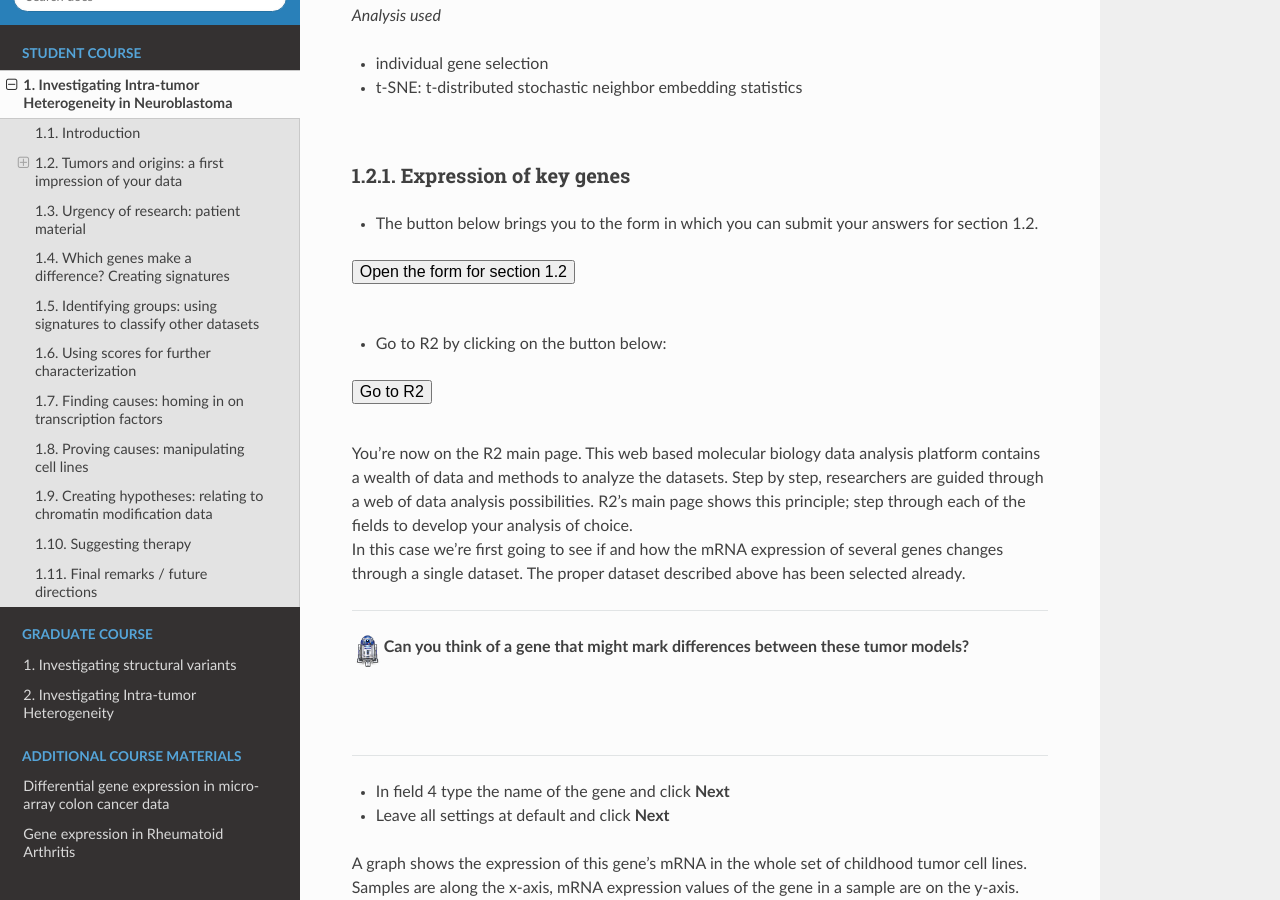
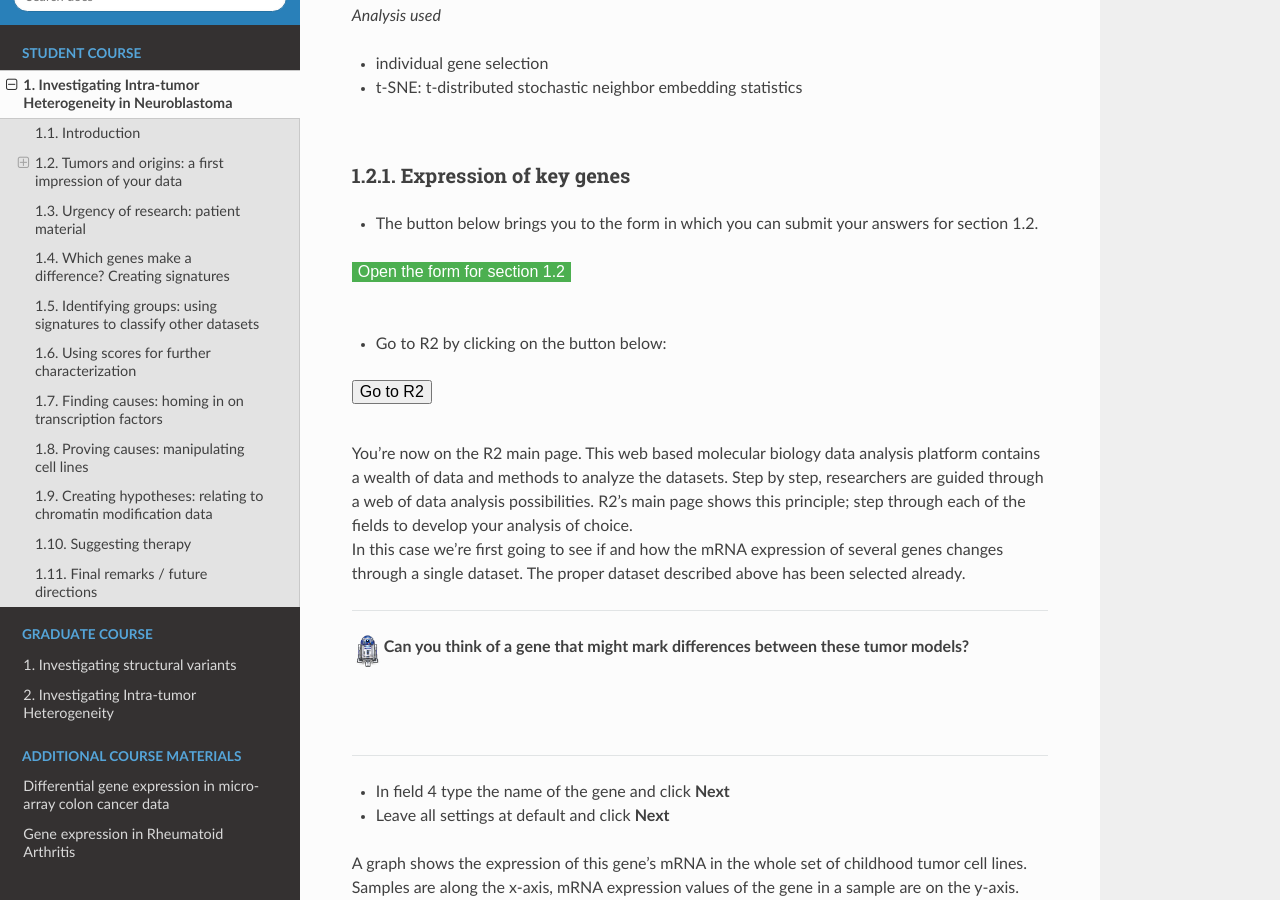
Before and after one commit to antronerds/r2-training-courses, a Sphinx documentation site: the page built from docs/Investigating_Tumor_Heterogeneity_student_version_bu.md, in a window 1280 px wide and 900 px high, scrolled down 2040 px. Built offline with Sphinx 7.4.7 and the Read the Docs theme 2.0.0, drawn with Linux system fonts in a browser that asks for light colours; pages that are not in the unit, such as notebooks, are missing from menus.

Commit message:
color buttons forms

```diff
--- a/docs/Investigating_Tumor_Heterogeneity_student_version_bu.md
+++ b/docs/Investigating_Tumor_Heterogeneity_student_version_bu.md
@@ -49,7 +49,7 @@ For a start we'll investigate established childhood tumor cell lines, including
 ##### Expression of key genes
 * The button below brings you to the form in which you can submit your answers for section 1.2.
 
-<button class="button googleform" onclick="window.open('https://docs.google.com/forms/d/e/1FAIpQLSfo7ZeKEaVRflzEmXkFZsErDShYHs8PaZO1tBmVrnLeyobkyg/viewform?usp=sf_link','_blank');" type="button">Open the form for section 1.2</button>
+<button class="button googleform" style="background-color: #4CAF50; border: #4CAF50;color: white;" onclick="window.open('https://docs.google.com/forms/d/e/1FAIpQLSfo7ZeKEaVRflzEmXkFZsErDShYHs8PaZO1tBmVrnLeyobkyg/viewform?usp=sf_link','_blank');" type="button">Open the form for section 1.2</button>
 <br>
 <br>
 
@@ -144,7 +144,7 @@ In the former step we derived that neuroblastoma cell lines seem to group with c
 
 * The button below brings you to the form in which you can submit your answers for section 1.3
 
-<button class="button googleform" onclick="window.open('https://docs.google.com/forms/d/e/1FAIpQLSc0dGfEl9zDS7Yh-ZtrcKAn4IVgcwNxsZKNjQQtTj35JjgQng/viewform?usp=sf_link','_blank');" type="button">Open the form for section 1.3</button>
+<button class="button googleform" style="background-color: #4CAF50; border: #4CAF50;color: white;" onclick="window.open('https://docs.google.com/forms/d/e/1FAIpQLSc0dGfEl9zDS7Yh-ZtrcKAn4IVgcwNxsZKNjQQtTj35JjgQng/viewform?usp=sf_link','_blank');" type="button">Open the form for section 1.3</button>
 <br>
 <br>
 
@@ -258,7 +258,7 @@ We have identified two different types of cells that occur within the same patie
 
 * The button below brings you to the form in which you can submit your answers for section 1.4
 
-<button class="button googleform" onclick="window.open('https://docs.google.com/forms/d/e/1FAIpQLScesiEn-9mU9rGCIct4oHkplP6RxXNkccCCkVHBKzioYuczPg/viewform?usp=sf_link','_blank');" type="button">Open the form for section 1.4</button>
+<button class="button googleform" style="background-color: #4CAF50; border: #4CAF50;color: white;" onclick="window.open('https://docs.google.com/forms/d/e/1FAIpQLScesiEn-9mU9rGCIct4oHkplP6RxXNkccCCkVHBKzioYuczPg/viewform?usp=sf_link','_blank');" type="button">Open the form for section 1.4</button>
 <br>
 <br>
 
@@ -349,7 +349,7 @@ We've assembled a more complex dataset by gathering the dataset of the 4 pairs o
 
 * The button below brings you to the form in which you can submit your answers for section 1.5
 
-<button class="button googleform" onclick="window.open('https://docs.google.com/forms/d/e/1FAIpQLSephAsX9i-d_QUh7Gu7ZRWUKkL9XgtAuEzglGnBgBU4Nd3VrQ/viewform?usp=sf_link','_blank');" type="button">Open the form for section 1.5</button>
+<button class="button googleform" style="background-color: #4CAF50; border: #4CAF50;color: white;" onclick="window.open('https://docs.google.com/forms/d/e/1FAIpQLSephAsX9i-d_QUh7Gu7ZRWUKkL9XgtAuEzglGnBgBU4Nd3VrQ/viewform?usp=sf_link','_blank');" type="button">Open the form for section 1.5</button>
 <br>
 <br>
 
@@ -430,7 +430,7 @@ The expression patterns of these specific signatures can be used to compare cell
 
 * The button below brings you to the form in which you can submit your answers for section 1.6
 
-<button class="button googleform" onclick="window.open('https://docs.google.com/forms/d/e/1FAIpQLSfeDhhvV2hQQ4erzjf18OX27jelvYxFVIyovPOxWin3GUxekg/viewform?usp=sf_link','_blank');" type="button">Open the form for section 1.6</button>
+<button class="button googleform" style="background-color: #4CAF50; border: #4CAF50;color: white;" onclick="window.open('https://docs.google.com/forms/d/e/1FAIpQLSfeDhhvV2hQQ4erzjf18OX27jelvYxFVIyovPOxWin3GUxekg/viewform?usp=sf_link','_blank');" type="button">Open the form for section 1.6</button>
 <br>
 <br>
 
@@ -482,7 +482,7 @@ Apparently there are two types of cells in Neuroblastoma tumors. Neuroblastoma s
 
 * The button below brings you to the form in which you can submit your answers for section 1.7
 
-<button class="button googleform" onclick="window.open('https://docs.google.com/forms/d/e/1FAIpQLSfbXuvePyJg5CKj_mE1UygJwrI-GJD39FrM16nY2Uh7YrtsHw/viewform?usp=sf_link','_blank');" type="button">Open the form for section 1.7</button>
+<button button class="button googleform" style="background-color: #4CAF50; border: #4CAF50;color: white;" onclick="window.open('https://docs.google.com/forms/d/e/1FAIpQLSfbXuvePyJg5CKj_mE1UygJwrI-GJD39FrM16nY2Uh7YrtsHw/viewform?usp=sf_link','_blank');" type="button">Open the form for section 1.7</button>
 <br>
 <br>
 
@@ -520,7 +520,7 @@ From experiments it is known that cells can change their nature, some cells exhi
 
 * The button below brings you to the form in which you can submit your answers for section 1.8
 
-<button class="button googleform" onclick="window.open('https://docs.google.com/forms/d/e/1FAIpQLScdjNTEfcu5vuyskvWbKASj3xani-_eMwvN26N1_-F5gYF0tw/viewform?usp=sf_link','_blank');" type="button">Open the form for section 1.8</button>
+<button class="button googleform" style="background-color: #4CAF50; border: #4CAF50;color: white;" onclick="window.open('https://docs.google.com/forms/d/e/1FAIpQLScdjNTEfcu5vuyskvWbKASj3xani-_eMwvN26N1_-F5gYF0tw/viewform?usp=sf_link','_blank');" type="button">Open the form for section 1.8</button>
 <br>
 <br>
 
@@ -633,7 +633,7 @@ Apparently this TF is capable of shifting cells from one state to the other. How
 
 * The button below brings you to the form in which you can submit your answers for section 1.9
 
-<button class="button googleform" onclick="window.open('https://docs.google.com/forms/d/e/1FAIpQLScQC2N5QsLOOUJULFuooscO4gAKzxyE_0nk-OM1n5MLvlslRw/viewform?usp=sf_link','_blank');" type="button">Open the form for section 1.9</button>
+<button class="button googleform" style="background-color: #4CAF50; border: #4CAF50;color: white;" onclick="window.open('https://docs.google.com/forms/d/e/1FAIpQLScQC2N5QsLOOUJULFuooscO4gAKzxyE_0nk-OM1n5MLvlslRw/viewform?usp=sf_link','_blank');" type="button">Open the form for section 1.9</button>
 <br>
 <br>
 
@@ -941,7 +941,7 @@ Suggesting therapy
 
  * The button below brings you to the form in which you can submit your answers for section 1.10
 
- <button class="button googleform" onclick="window.open('https://docs.google.com/forms/d/e/1FAIpQLSd7iB8d2ozHEsYx4KidGxLdhQRefUw2-03gGGnmpJ6eoqhdlA/viewform?usp=sf_link','_blank');" type="button">Open the form for section 1.10</button>
+ <button class="button googleform" style="background-color: #4CAF50; border: #4CAF50;color: white;" onclick="window.open('https://docs.google.com/forms/d/e/1FAIpQLSd7iB8d2ozHEsYx4KidGxLdhQRefUw2-03gGGnmpJ6eoqhdlA/viewform?usp=sf_link','_blank');" type="button">Open the form for section 1.10</button>
  <br>
  <br>
 
```
